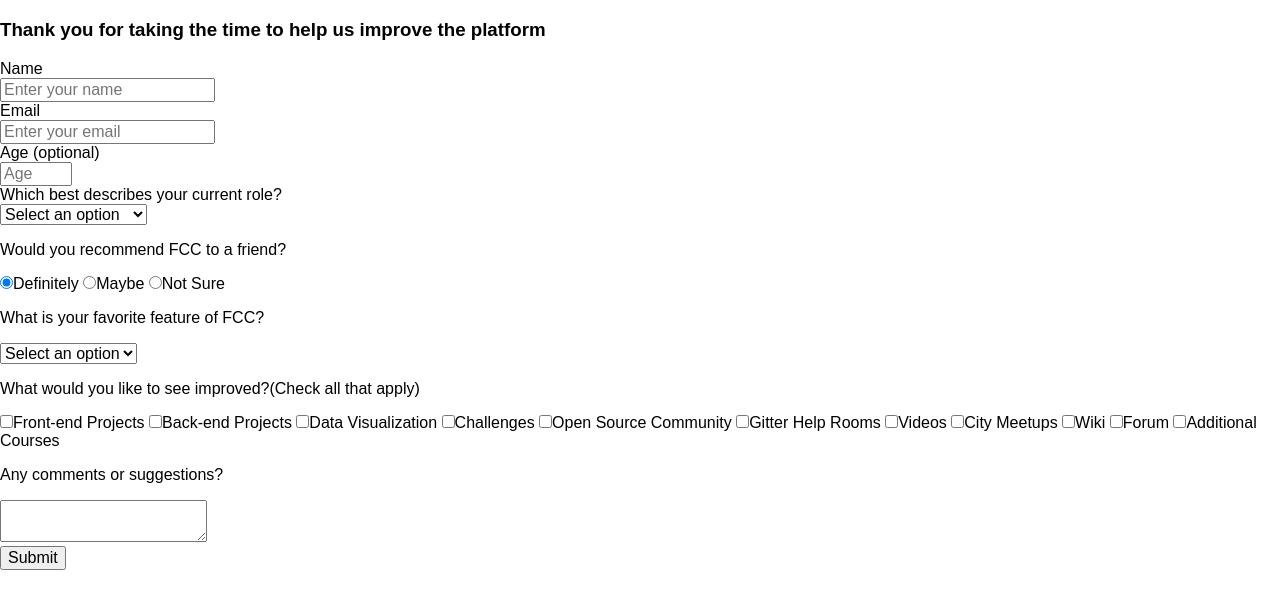
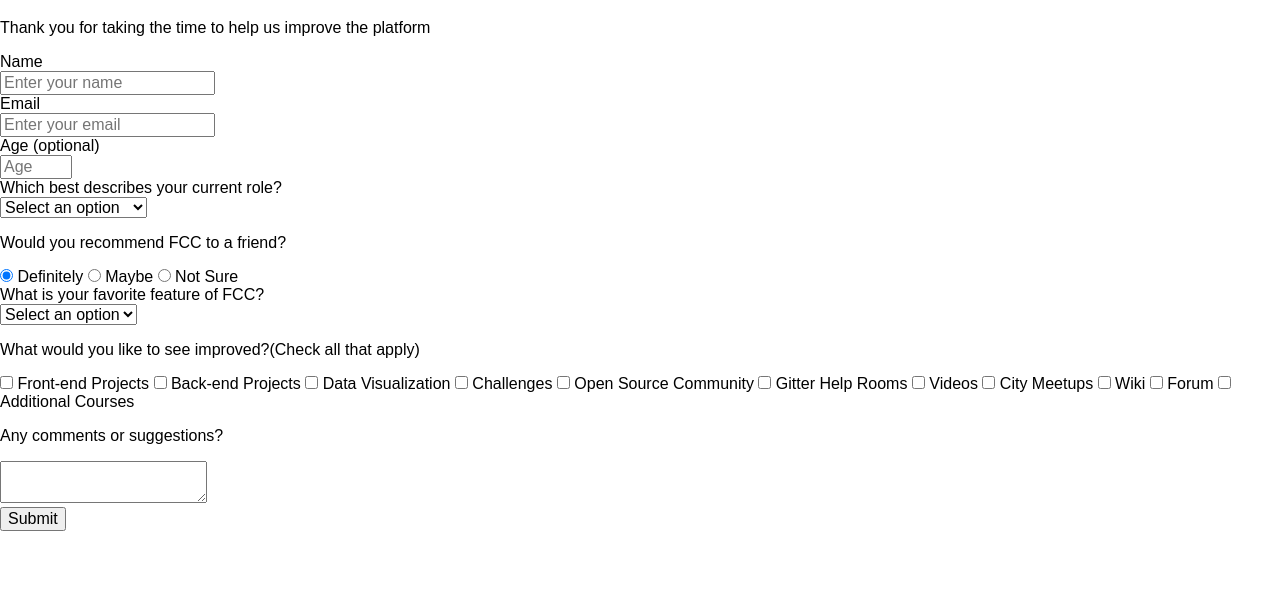
Before and after one commit to Stacy-Riley/fcc-survey-form, a plain HTML site: page index.html in a window 1280 px wide. Shown: the part 61-670 px from the top of the page. Drawn offline with Linux system fonts and the light colour scheme.

Commit message:
Created additional ids and classes to help with styling in css

```diff
--- a/index.html
+++ b/index.html
@@ -9,14 +9,14 @@
 	<div id="container">
 		<header>
 			<h1 id="title">freeCodeCamp Survey Form</h1>
-			<h3 id="description">Thank you for taking the time to help us improve the platform</h3>
+			<p id="description">Thank you for taking the time to help us improve the platform</p>
 		</header>
 		<form id="survey-form">
 <!--Name Entry-->
 			<div class="form-group">
 				<label id="name-label" for="name">Name</label>
 				<br>
-				<input id="name" type="text" name="name" placeholder="Enter your name">
+				<input id="name" type="text" name="name" placeholder="Enter your name" required>
 			</div>
 <!--Email Entry-->
 			<div class="form-group">
@@ -43,20 +43,22 @@
 			</div>
 <!--Radio User Recommend Entry-->
 			<div class="form-group">
-				<p>Would you recommend FCC to a friend?</p>
-				<label>
-					<input type="radio" name="user-recommend" value="definitely" class="input-radio" checked>Definitely
+				<p id="user-recommend-p">Would you recommend FCC to a friend?</p>
+				<label class="radio-label">
+					<input type="radio" name="user-recommend" value="definitely" class="input-radio" checked> Definitely
 				</label>
-				<label>
-					<input type="radio" name="user-recommend" value="maybe" class="input-radio">Maybe
+				<label class="radio-label">
+					<input type="radio" name="user-recommend" value="maybe" class="input-radio"> Maybe
 				</label>
-				<label>
-					<input type="radio" name="user-recommend" value="not-sure" class="input-radio">Not Sure
+				<label class="radio-label">
+					<input type="radio" name="user-recommend" value="not-sure" class="input-radio"> Not Sure
 				</label>
 			</div>
 <!--Dropdown Favorite Feature Entry-->
 			<div class="form-group">
-				<p>What is your favorite feature of FCC?</p>
+				<!--<p>What is your favorite feature of FCC?</p>-->
+				<label for="mostLike">What is your favorite feature of FCC?</label>
+				<br>
 				<select id="most-like" name="mostLike" class="form-control" required>
 					<option disabled selected value>Select an option</option>
 					<option value="challenges">Challenges</option>
@@ -67,44 +69,44 @@
 			</div>
 <!--Checkbox Any Improvements Entry-->
 			<div class="form-group">
-				<p>What would you like to see improved?<span class="clue">(Check all that apply)</span></p>
-				<label>
-					<input type="checkbox" name="prefer" value="front-end-projects" class="input-checkbox">Front-end Projects
+				<p id="prefer-p">What would you like to see improved?<span class="clue">(Check all that apply)</span></p>
+				<label class="checkbox-label">
+					<input type="checkbox" name="prefer" value="front-end-projects" class="input-checkbox"> Front-end Projects
 				</label>
-				<label>
-					<input type="checkbox" name="prefer" value="back-end-projects" class="input-checkbox">Back-end Projects
+				<label class="checkbox-label">
+					<input type="checkbox" name="prefer" value="back-end-projects" class="input-checkbox"> Back-end Projects
 				</label>
-				<label>
-					<input type="checkbox" name="prefer" value="data-visualization" class="input-checkbox">Data Visualization
+				<label class="checkbox-label">
+					<input type="checkbox" name="prefer" value="data-visualization" class="input-checkbox"> Data Visualization
 				</label>
-				<label>
-					<input type="checkbox" name="prefer" value="challenges" class="input-checkbox">Challenges
+				<label class="checkbox-label">
+					<input type="checkbox" name="prefer" value="challenges" class="input-checkbox"> Challenges
 				</label>
-				<label>
-					<input type="checkbox" name="prefer" value="open-source-community" class="input-checkbox">Open Source Community
+				<label class="checkbox-label">
+					<input type="checkbox" name="prefer" value="open-source-community" class="input-checkbox"> Open Source Community
 				</label>
-				<label>
-					<input type="checkbox" name="prefer" value="gitter-help-rooms" class="input-checkbox">Gitter Help Rooms
+				<label class="checkbox-label">
+					<input type="checkbox" name="prefer" value="gitter-help-rooms" class="input-checkbox"> Gitter Help Rooms
 				</label>
-				<label>
-					<input type="checkbox" name="prefer" value="videos" class="input-checkbox">Videos
+				<label class="checkbox-label">
+					<input type="checkbox" name="prefer" value="videos" class="input-checkbox"> Videos
 				</label>
-				<label>
-					<input type="checkbox" name="prefer" value="city-meetups" class="input-checkbox">City Meetups
+				<label class="checkbox-label">
+					<input type="checkbox" name="prefer" value="city-meetups" class="input-checkbox"> City Meetups
 				</label>
-				<label>
-					<input type="checkbox" name="prefer" value="wiki" class="input-checkbox">Wiki
+				<label class="checkbox-label">
+					<input type="checkbox" name="prefer" value="wiki" class="input-checkbox"> Wiki
 				</label>
-				<label>
-					<input type="checkbox" name="prefer" value="forum" class="input-checkbox">Forum
+				<label class="checkbox-label">
+					<input type="checkbox" name="prefer" value="forum" class="input-checkbox"> Forum
 				</label>
-				<label>
-					<input type="checkbox" name="prefer" value="additional-courses" class="input-checkbox">Additional Courses
+				<label class="checkbox-label">
+					<input type="checkbox" name="prefer" value="additional-courses" class="input-checkbox"> Additional Courses
 				</label>
 			</div>
 <!--Text Any Comments Entry-->
 			<div class="form-group">
-				<p>Any comments or suggestions?</p>
+				<p id="comments-p">Any comments or suggestions?</p>
 				<textarea name="comments" id="comments" class="input-textarea"placeholder="Enter your comment here...">
 				</textarea>
 			</div>
```
